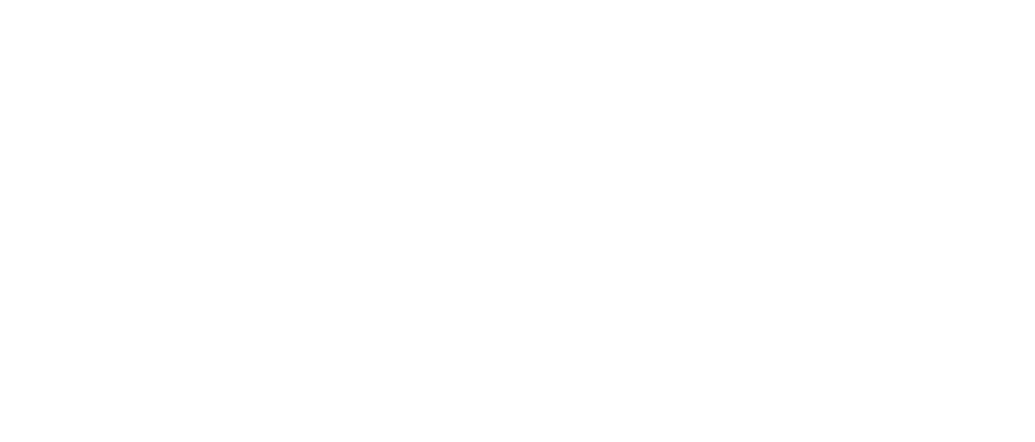
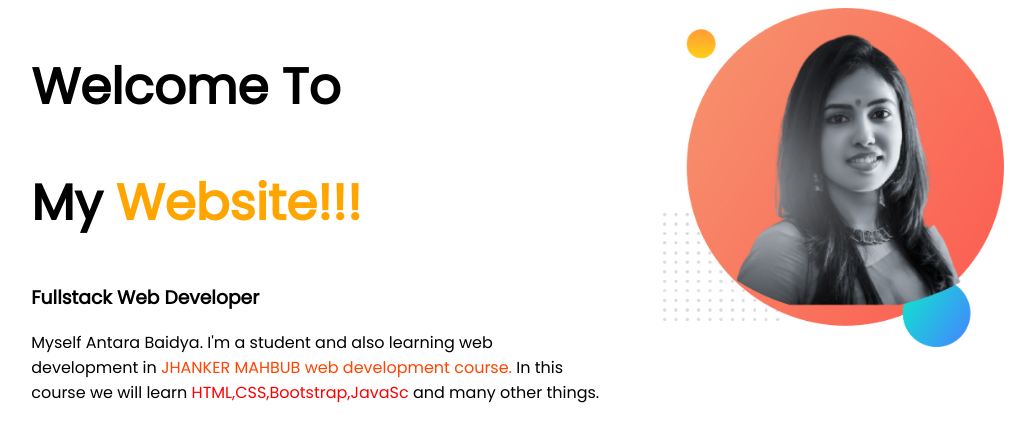
Before and after one commit to antara254/developer-portfolio, a plain HTML site: page index.html in a window 1280 px wide. Shown: the whole page, without its empty margins (40-1075 px from the left). Drawn offline with Linux system fonts and the light colour scheme.

Commit message:
developer

```diff
--- a/index.html
+++ b/index.html
@@ -4,11 +4,27 @@
     <meta charset="UTF-8">
     <meta http-equiv="X-UA-Compatible" content="IE=edge">
     <meta name="viewport" content="width=device-width, initial-scale=1.0">
-    <title>Antara Portfolio
+    <title>New Portfolio
     </title>
+    <link rel="preconnect" href="https://fonts.googleapis.com">
+<link rel="preconnect" href="https://fonts.gstatic.com" crossorigin>
+<link href="https://fonts.googleapis.com/css2?family=Poppins&display=swap" rel="stylesheet">
     <link rel="stylesheet" href="style.css">
 </head>
 <body>
+    <section>
+   <div class="half">
+        <h1>Welcome To</h1>
+    <h1>My <span class="orange">
+         Website!!! </span> </h1>
+         <h3>Fullstack Web Developer</h3>
+    <p>Myself Antara Baidya. I'm a student and also learning web development in <span class="dilam">JHANKER MAHBUB web development course. </span>
+    In this course we will learn <span class="ddiii">  HTML,CSS,Bootstrap,JavaSc</span> and many other things. </p>
+    </div>
+    <div class="half">
+    <img src="images/antara-bg.png" alt="picture of someone">
+    </div>
+    </section>
 
 </body>
 </html>
--- a/style.css
+++ b/style.css
@@ -0,0 +1,27 @@
+body{font-family: 'Poppins', sans-serif;
+
+
+}
+h1{
+    font-size: 50px;
+}
+.orange{
+    color: orange;
+}
+.dilam{
+    color: orangered;
+}
+.ddiii{
+    color: red;
+}
+section{
+    display:flex;
+}
+.half{
+    width: 50%;
+    padding-left: 5%;
+}
+.half img{
+      width: 60%;
+
+}
```
Also changed, not shown: images/antara-bg.png (added), images/dream-bg.png (added), images/exp-bg.png (added), images/jhankar.png (added), images/jhankar2.png (added), images/my-bg.png (added), images/my-bg2.png (added), images/my/27368250_2031494437106819_996782196747070989_o.jpg (added), images/top-banner.png (added), 7 other files.
